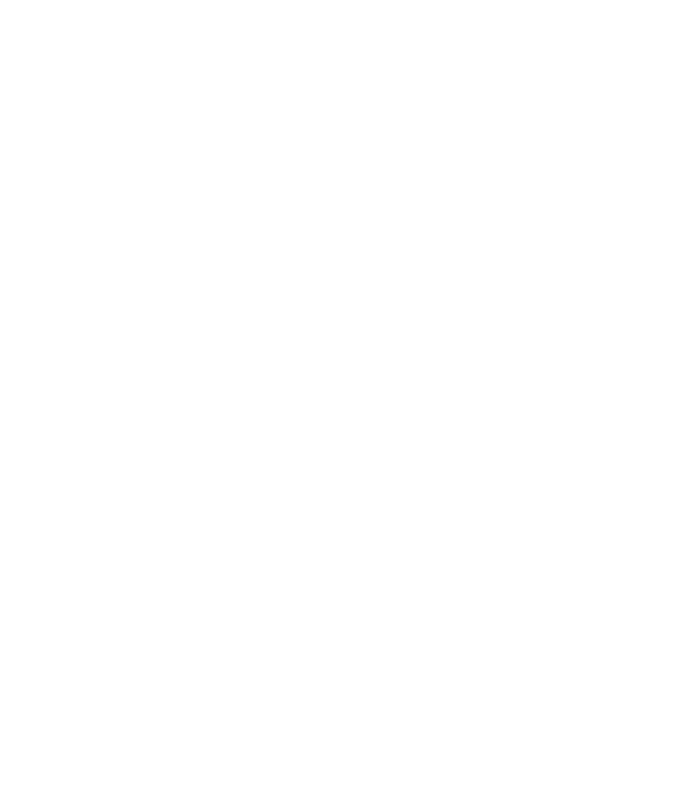
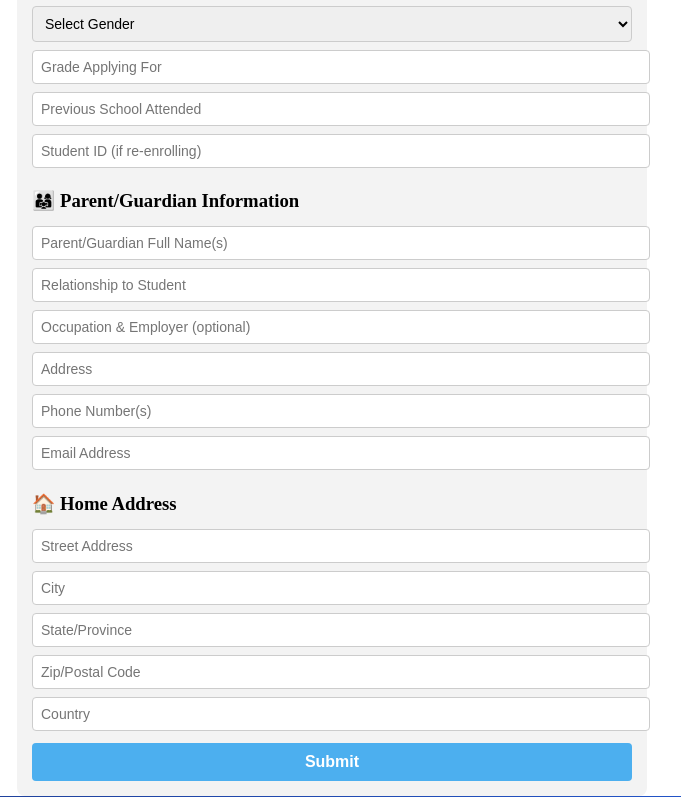
Before and after one commit to ashu40h/madhubanpublicschool, an Angular app: page /registration in a window 1280 px wide. Before the commit this address led to /. Shown: the part 363-1160 px from the top of the page, without its empty margins (308-989 px from the left). Before the commit the page ends 800 px from the top, so only its background shows below. Built offline with nearby package versions, Linux system fonts and the light colour scheme.

Commit message:
adding registration

```diff
--- a/angular.json
+++ b/angular.json
@@ -96,5 +96,8 @@
         }
       }
     }
+  },
+  "cli": {
+    "analytics": false
   }
 }
--- a/src/app/app.routes.ts
+++ b/src/app/app.routes.ts
@@ -5,4 +5,5 @@
     {path: 'head', loadComponent: () => import('./head/head.component').then(m => m.HeadComponent)},
     {path: 'footer', loadComponent: () => import('./footer/footer.component').then(m => m.FooterComponent)},
     {path: 'contact', loadComponent: () => import('./contact/contact.component').then(m => m.ContactComponent)},
+      {path: 'registration', loadComponent: () => import('./registration/registration.component').then(m => m.RegistrationComponent)},
 ];
--- a/src/app/head/head.component.html
+++ b/src/app/head/head.component.html
@@ -15,12 +15,12 @@
       <div class ="nav-links" [class.open]="isMenuOpen">
       <a routerLink="/" routerLinkActive="active" (click)="closeMenu()">Home</a>
       <a routerLink="#" routerLinkActive="active" (click)="closeMenu()">Online Admission Enquiry</a>
-      <a routerLink="#" routerLinkActive="active" (click)="closeMenu()">Online Registration Form</a>
+      <a routerLink="/registration" routerLinkActive="active" (click)="closeMenu()">Online Registration Form</a>
       <a routerLink="#" routerLinkActive="active" (click)="closeMenu()">School Rules & Policy</a>
       <a routerLink="#" fragment="last-section" routerLinkActive="active" (click)="closeMenu()">Login</a>
       <a routerLink="#" routerLinkActive="active" (click)="closeMenu()">Terms and Conditions</a>
       <a routerLink="/contact" routerLinkActive="active" (click)="closeMenu()">Contact Us</a>
-      <a routerLink="#" routerLinkActive="active" (click)="closeMenu()">About School</a>
+
     </div>
     </nav>
   </header>
--- /dev/null
+++ b/src/app/registration/registration.component.css
@@ -0,0 +1,154 @@
+.contact-container {
+  max-width: 500px;
+  margin: 40px auto;
+  background-color: #f9f9f9;
+  padding: 30px 25px;
+  border-radius: 12px;
+  box-shadow: 0 8px 24px rgba(0, 0, 0, 0.1);
+  font-family: 'Segoe UI', Tahoma, Geneva, Verdana, sans-serif;
+}
+
+.contact-container h2 {
+  text-align: center;
+  margin-bottom: 25px;
+  color: #333;
+}
+
+form {
+  display: flex;
+  flex-direction: column;
+}
+
+input, textarea {
+  padding: 12px 15px;
+  margin-bottom: 20px;
+  border: 1px solid #ccc;
+  border-radius: 6px;
+  font-size: 1rem;
+  transition: border-color 0.3s ease;
+}
+
+input:focus, textarea:focus {
+  border-color: #3498db;
+  outline: none;
+  box-shadow: 0 0 0 2px rgba(52, 152, 219, 0.2);
+}
+
+textarea {
+  resize: none;
+}
+
+button {
+  padding: 12px;
+  background-color: #ffb400;
+  color: #fff;
+  border: none;
+  border-radius: 6px;
+  font-size: 1rem;
+  font-weight: bold;
+  cursor: pointer;
+  transition: background-color 0.3s ease;
+}
+
+button:hover:enabled {
+  background-color: #e09e00;
+}
+
+button:disabled {
+  background-color: #ccc;
+  cursor: not-allowed;
+}
+
+/* Optional: make it mobile responsive */
+@media (max-width: 600px) {
+  .contact-container {
+    padding: 20px;
+    margin: 20px;
+  }
+
+  input, textarea, button {
+    font-size: 0.95rem;
+  }
+}
+.contact-container {
+  background-color: #f0f0f5; /* Change to your desired color */
+  padding: 20px;
+  border-radius: 10px;
+  box-shadow: 0 4px 10px rgba(0, 0, 0, 0.1);
+  max-width: 500px;
+  margin: auto;
+}
+
+.registration-container {
+  max-width: 400px;
+  margin: auto;
+  padding: 15px;
+  background: #f4f4f9;
+  border-radius: 8px;
+}
+
+.registration-container h2 {
+  text-align: center;
+  margin-bottom: 10px;
+}
+
+.form-container input {
+  width: 100%;
+  padding: 8px;       /* smaller padding */
+  margin: 4px 0;      /* reduced gap between inputs */
+  border: 1px solid #ccc;
+  border-radius: 4px;
+  font-size: 14px;
+}
+
+button {
+  width: 100%;
+  padding: 8px;
+  margin-top: 6px;    /* small space before button */
+  background-color: #4cafef;
+  color: white;
+  border: none;
+  border-radius: 4px;
+  cursor: pointer;
+}
+
+button:hover {
+  background-color: #3790d8;
+}
+
+.registration-container {
+  max-width: 600px;
+  margin: auto;
+  padding: 15px;
+  background: #f3f3f3;
+  border-radius: 8px;
+}
+
+h2, h3 {
+  margin-bottom: 10px;
+}
+
+.form-container input,
+.form-container select {
+  width: 100%;
+  padding: 8px;
+  margin: 4px 0;
+  border: 1px solid #ccc;
+  border-radius: 4px;
+  font-size: 14px;
+}
+
+button {
+  width: 100%;
+  padding: 10px;
+  margin-top: 8px;
+  background-color: #4cafef;
+  color: white;
+  border: none;
+  border-radius: 4px;
+  cursor: pointer;
+}
+
+button:disabled {
+  background-color: #e2e1e1;
+}
--- /dev/null
+++ b/src/app/registration/registration.component.html
@@ -0,0 +1,39 @@
+
+<div class="registration-container">
+  <h2>Student Registration</h2>
+  <form  class="form-container">
+
+    <!-- Student Information -->
+    <h3>Student Information</h3>
+    <input type="text" placeholder="Full Name (First, Middle, Last)" formControlName="studentName" />
+    <input type="date" placeholder="Date of Birth" formControlName="dob" />
+    <select formControlName="gender">
+      <option value="">Select Gender</option>
+      <option value="Male">Male</option>
+      <option value="Female">Female</option>
+      <option value="Other">Other</option>
+    </select>
+    <input type="text" placeholder="Grade Applying For" formControlName="grade" />
+    <input type="text" placeholder="Previous School Attended" formControlName="previousSchool" />
+    <input type="text" placeholder="Student ID (if re-enrolling)" formControlName="studentId" />
+
+    <!-- Parent/Guardian Information -->
+    <h3>👨‍👩‍👧 Parent/Guardian Information</h3>
+    <input type="text" placeholder="Parent/Guardian Full Name(s)" formControlName="parentName" />
+    <input type="text" placeholder="Relationship to Student" formControlName="relationship" />
+    <input type="text" placeholder="Occupation & Employer (optional)" formControlName="occupation" />
+    <input type="text" placeholder="Address" formControlName="parentAddress" />
+    <input type="text" placeholder="Phone Number(s)" formControlName="parentPhone" />
+    <input type="email" placeholder="Email Address" formControlName="parentEmail" />
+
+    <!-- Home Address -->
+    <h3>🏠 Home Address</h3>
+    <input type="text" placeholder="Street Address" formControlName="street" />
+    <input type="text" placeholder="City" formControlName="city" />
+    <input type="text" placeholder="State/Province" formControlName="state" />
+    <input type="text" placeholder="Zip/Postal Code" formControlName="zip" />
+    <input type="text" placeholder="Country" formControlName="country" />
+
+     <button type="button" (click)="onSubmit()">Submit</button>
+  </form>
+</div>
--- /dev/null
+++ b/src/app/registration/registration.component.ts
@@ -0,0 +1,52 @@
+import { Component } from '@angular/core';
+
+import { FormBuilder, FormGroup, Validators } from '@angular/forms';
+
+@Component({
+  selector: 'app-registration',
+  standalone: true,
+  imports:  [],
+  templateUrl: './registration.component.html',
+  styleUrl: './registration.component.css'
+})
+export class RegistrationComponent {
+
+
+
+  contactForm:any|  FormGroup | undefined;
+  registrationForm: any;
+
+
+  constructor(private fb: FormBuilder) {
+    this.registrationForm = this.fb.group({
+      studentName: ['', Validators.required],
+      dob: ['', Validators.required],
+      gender: ['', Validators.required],
+      grade: ['', Validators.required],
+      previousSchool: [''],
+      studentId: [''],
+      parentName: ['', Validators.required],
+      relationship: ['', Validators.required],
+      occupation: [''],
+      parentAddress: ['', Validators.required],
+      parentPhone: ['', Validators.required],
+      parentEmail: ['', [Validators.required, Validators.email]],
+      street: ['', Validators.required],
+      city: ['', Validators.required],
+      state: ['', Validators.required],
+      zip: ['', Validators.required],
+      country: ['', Validators.required]
+    });
+  }
+   onSubmit() {
+    if (this.registrationForm.valid) {
+      console.log(this.registrationForm.value);
+      alert('Registration submitted!');
+      this.registrationForm.reset();
+    }
+  }
+
+
+
+
+}
```
Also changed, not shown: 1 other file (tests, documents, lock files or other folders).
